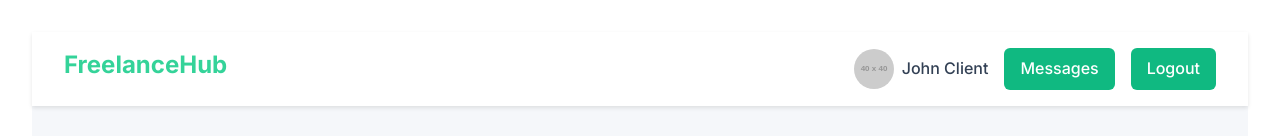
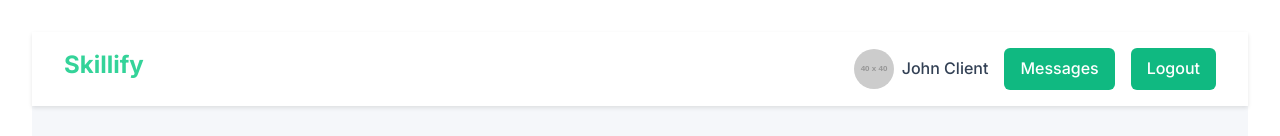
Before and after one commit to OmerJawaid/Freelancing-Web-Application, a React (Vite) app in the folder Frontend/: page /client in a window 1280 px wide. Shown: the top 136 px of the page. Built offline with nearby package versions, Linux system fonts and the light colour scheme; no server answers.

Commit message:
Category filter applied

```diff
--- a/Frontend/src/Components/Navbar Client/Navbar.jsx
+++ b/Frontend/src/Components/Navbar Client/Navbar.jsx
@@ -6,7 +6,7 @@ const Navbar = () => {
     <div>
         <nav className="navbar">
     <div className="nav-left">
-      <h1 className="nav-logo">FreelanceHub</h1>
+      <h1 className="nav-logo">Skillify</h1>
     </div>
     <div className="nav-right">
       <div className="user-profile">
--- a/Frontend/src/Pages/Dashboard/ClientDashboard.jsx
+++ b/Frontend/src/Pages/Dashboard/ClientDashboard.jsx
@@ -81,7 +81,9 @@ const ClientDashboard = () => {
 
           {/* Gigs Grid */}
           <div className="gigs-grid">
-            {gigs.map((gig) => (
+
+            {gigs.filter((gig) => selectedCategory==='All'||gig.Category === selectedCategory)
+              .map((gig) => (
               <div key={gig.Id} className="gig-card">
                 <div className="gig-image">
                   <img src={gig.Image} alt={gig.Title} />
--- a/Frontend/src/Pages/Dashboard/Dashboard.css
+++ b/Frontend/src/Pages/Dashboard/Dashboard.css
@@ -101,7 +101,7 @@
 }
 
 .search-button:hover {
-  background-color: #1d4ed8;
+  background-color: var(--primary-color-light);
 }
 
 /* Gigs Grid */
```
